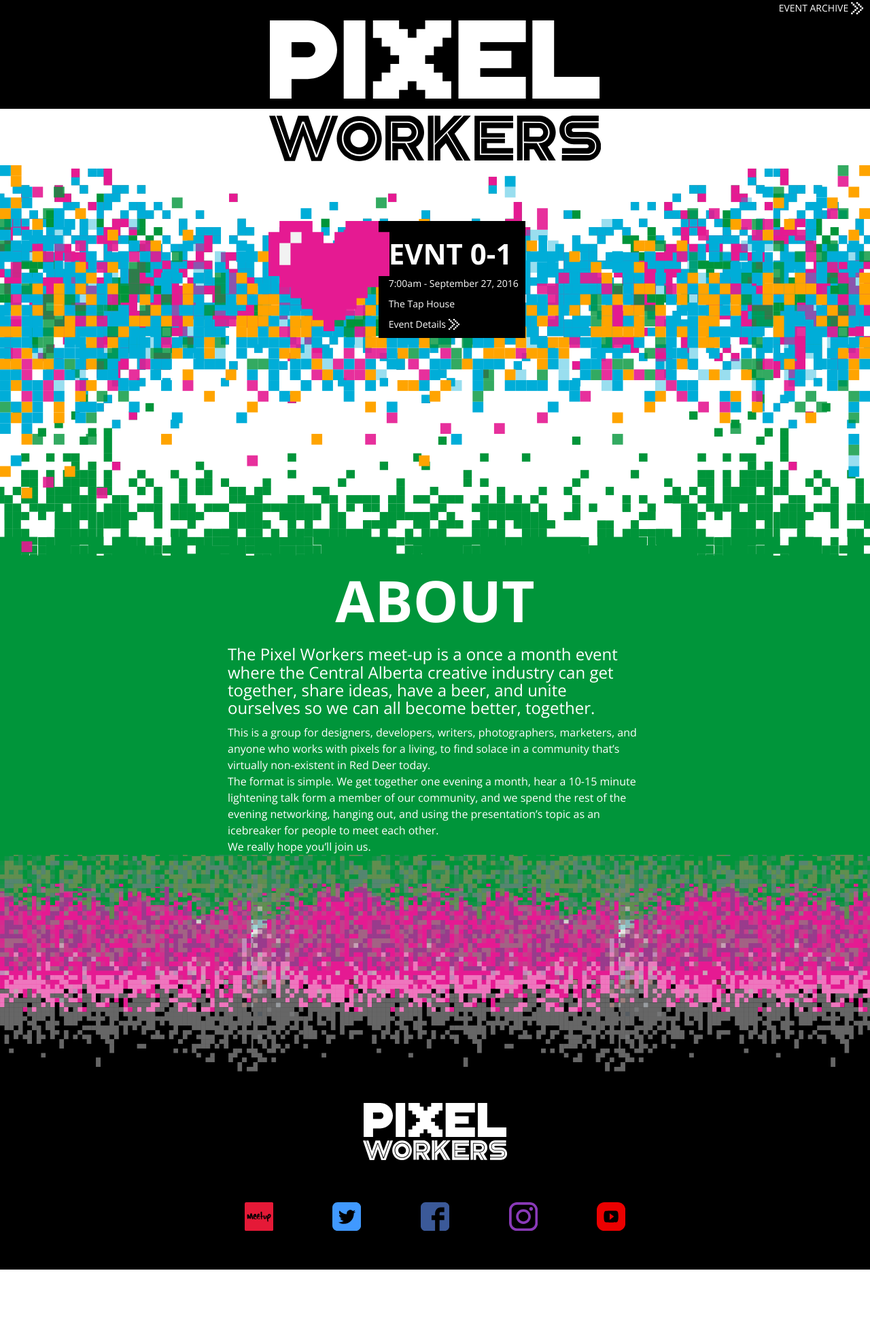
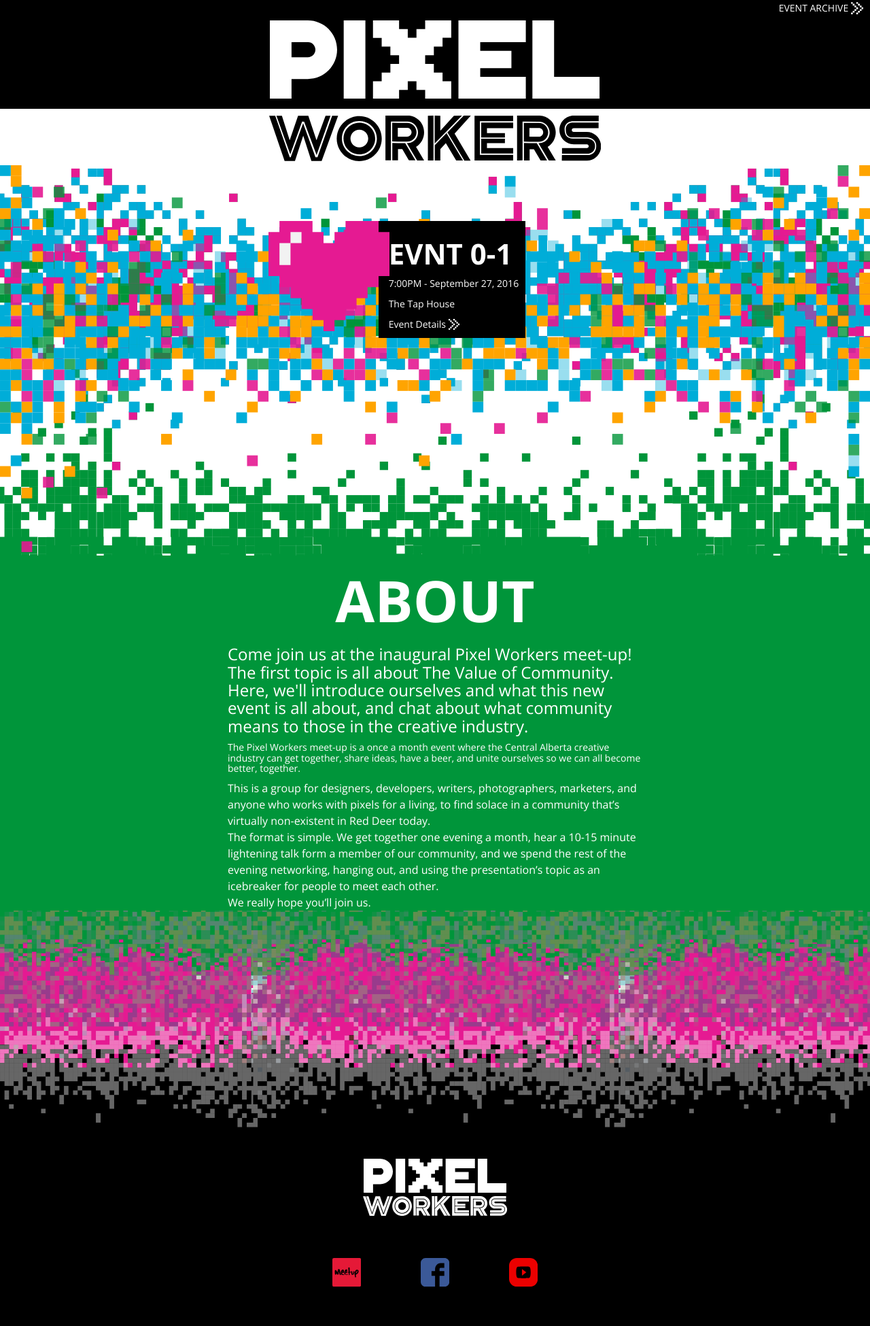
Before and after one commit to pixelworkers/pixelworkers.github.io, a Jekyll site: the page built from index.html, in a window 1280 px wide. Shown: the whole page at 68% size. Built offline with Jekyll 4.4.1, drawn with Linux system fonts in a browser that asks for light colours; before the commit the page ends 1867 px from its top, so only the background shows below that.

Commit message:
change event and social buttons

```diff
--- a/_includes/footer.html
+++ b/_includes/footer.html
@@ -24,23 +24,13 @@
           </svg>
         </a>
 
-        <a href="https://twitter.com/pixelworkersca" class="social-btn" target="_blank">
-          <svg class="icon icon-twitter-logo">
-                      <use xlink:href="#icon-twitter-logo"></use>
-          </svg>
-        </a>
-
-        <a href="#" class="social-btn" target="_blank">
+        <a href="https://www.facebook.com/pixelworkersca" class="social-btn" target="_blank">
           <svg class="icon icon-facebook-logo">
                       <use xlink:href="#icon-facebook-logo"></use>
           </svg>
         </a>
 
-        <a href="#" class="social-btn" target="_blank">
-          <svg class="icon icon-instagram-logo">
-                      <use xlink:href="#icon-instagram-logo"></use>
-          </svg>
-        </a>
+
         <a href="#" class="social-btn" target="_blank">
           <svg class="icon icon-youtube-play-button">
                       <use xlink:href="#icon-youtube-play-button"></use>
@@ -49,14 +39,14 @@
 </div>
 <!--  Only for small devices -->
 <div class="row hidden-md hidden-lg">
-  <div class="col-xs-6">
-    <a href="#" class="small-social-btn" target="_blank">
+  <div class="col-xs-4">
+    <a href="http://www.meetup.com/pixelworkers/" class="small-social-btn" target="_blank">
       <svg class="icon icon-meetup-logo">
                   <use xlink:href="#icon-meetup-logo"></use>
       </svg>
     </a>
   </div>
-  <div class="col-xs-6">
+  <div class="col-xs-4">
     <a href="#" class="small-social-btn" target="_blank">
       <svg class="icon icon-youtube-play-button">
                   <use xlink:href="#icon-youtube-play-button"></use>
@@ -64,28 +54,28 @@
     </a>
 
   </div>
-  <div class="col-xs-6">
+  <div class="col-xs-4">
     <a href="https://www.facebook.com/pixelworkersca" class="small-social-btn" target="_blank">
       <svg class="icon icon-facebook-logo">
                   <use xlink:href="#icon-facebook-logo"></use>
       </svg>
     </a>
   </div>
-  <div class="col-xs-6">
+  <!-- <div class="col-xs-6">
     <a href="#" class="small-social-btn" target="_blank">
       <svg class="icon icon-twitter-logo">
                   <use xlink:href="#icon-twitter-logo"></use>
       </svg>
     </a>
 
-  </div>
-  <div class="col-xs-12">
+  </div> -->
+  <!-- <div class="col-xs-12">
     <a href="#" class="small-social-btn" target="_blank">
       <svg class="icon icon-instagram-logo">
                   <use xlink:href="#icon-instagram-logo"></use>
       </svg>
     </a>
-  </div>
+  </div> -->
 </div>
 </footer>
 <script src="/assets/js/jquery-3.1.0.min.js" ></script>
--- a/_includes/frontPage.html
+++ b/_includes/frontPage.html
@@ -6,9 +6,9 @@
       </svg>
       <div>
           <h1>EVNT 0-1</h1>
-          <p>7:00am - September 27, 2016</p>
+          <p>7:00PM - September 27, 2016</p>
           <p>The Tap House</p>
-          <a href="/EVNT_01_Pixel_Workers.ics" class="eventDetails">
+          <a href="//www.facebook.com/events/877681672366170/" class="eventDetails">
             Event Details
             <svg class="icon icon-arrow-of-small-pixels-or-squares-and-double-line-pointing-to-left-direction">
                 <use xlink:href="#icon-arrow-of-small-pixels-or-squares-and-double-line-pointing-to-left-direction"></use>
@@ -27,8 +27,11 @@
     <div class="col-xs-12 col-sm-offset-1 col-sm-10 col-md-offset-2 col-md-8 col-lg-offset-3 col-lg-6">
       <h2 class="text-center">ABOUT</h2>
       <h3>
+        Come join us at the inaugural Pixel Workers meet-up! The first topic is all about The Value of Community. Here, we'll introduce ourselves and what this new event is all about, and chat about what community means to those in the creative industry.
+      </h3>
+      <h5>
         The Pixel Workers meet-up is a once a month event where the Central Alberta creative industry can get together, share ideas, have a beer, and unite ourselves so we can all become better, together.
-      </h3>
+      </h5>
 
       <p>This is a group for designers, developers, writers, photographers, marketers, and anyone who works with pixels for a living, to find solace in a community that’s virtually non-existent in Red Deer today.</p>
       <p>The format is simple. We get together one evening a month, hear a 10-15 minute lightening talk form a member of our community, and we spend the rest of the evening networking, hanging out, and using the presentation’s topic as an icebreaker for people to meet each other.</p>
--- a/_sass/_bodyContent.scss
+++ b/_sass/_bodyContent.scss
@@ -25,15 +25,15 @@
         font-size: 16px;
         transform: rotate(180deg);
         vertical-align: sub;
-        transition: margin-left 0.4s ease-in;
+        // transition: margin-left 0.4s ease-in;
       }
       &:hover {
         text-decoration: none;
         color: #e51a92;
         transition: color 0.7s ease-out;
         svg {
-          margin-left: 10px;
-          transition: margin-left 0.4s ease-out;
+          // margin-left: 10px;
+          // transition: margin-left 0.4s ease-out;
         }
 
       }
```
